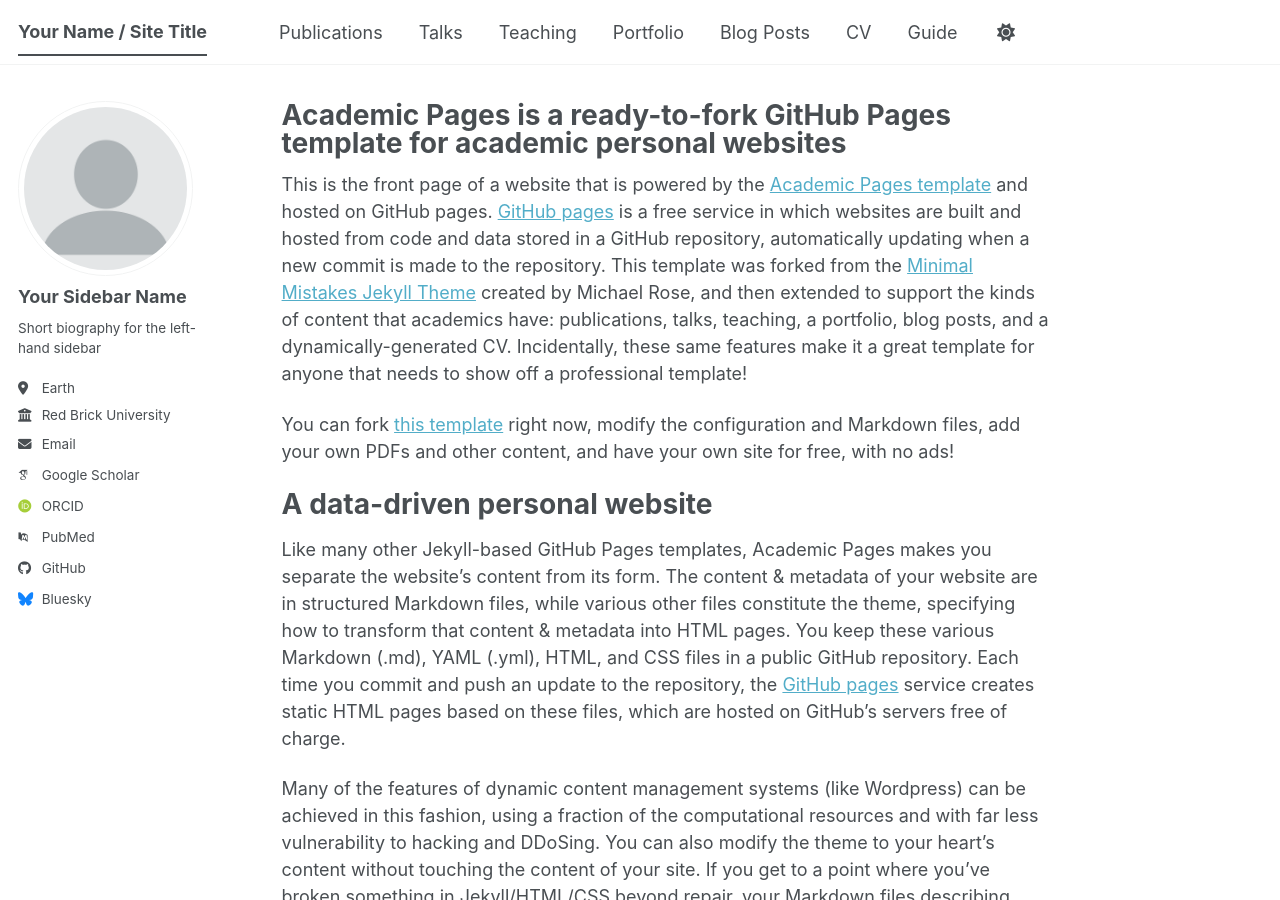
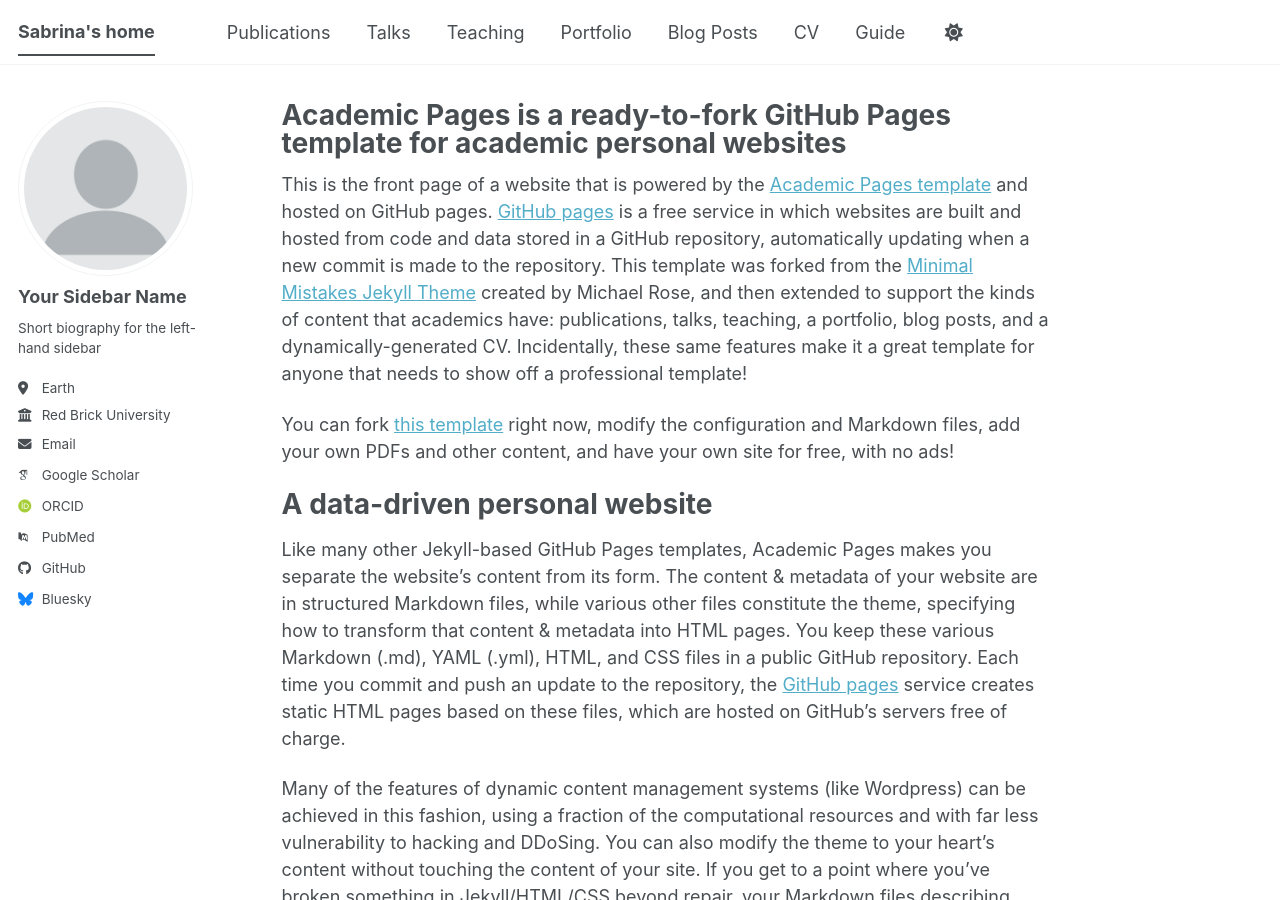
Before and after one commit to abramsabrina/abramsabrina.github.io, a Jekyll site: the page built from _pages/about.md, in a window 1280 px wide and 900 px high. Built offline with Jekyll 4.4.1, drawn with Linux system fonts in a browser that asks for light colours; some web fonts are replaced; a script bundle is joined from its source files by our own code; library files that are not in the unit come from our copies.

Commit message:
update site

```diff
--- a/_config.yml
+++ b/_config.yml
@@ -9,7 +9,7 @@
 # Basic Site Settings
 locale                   : "en-US"
 site_theme               : "default" # The available themes options are "default", "air", "sunrise", "mint", "dirt" and "contrast"
-title                    : "Your Name / Site Title"
+title                    : "Sabrina's home"
 title_separator          : "-"
 name                     : &name "Your Name"
 description              : &description "Your Name's academic portfolio"   # Update this with a general description of your site, this is the default if not overridden by a page
```
